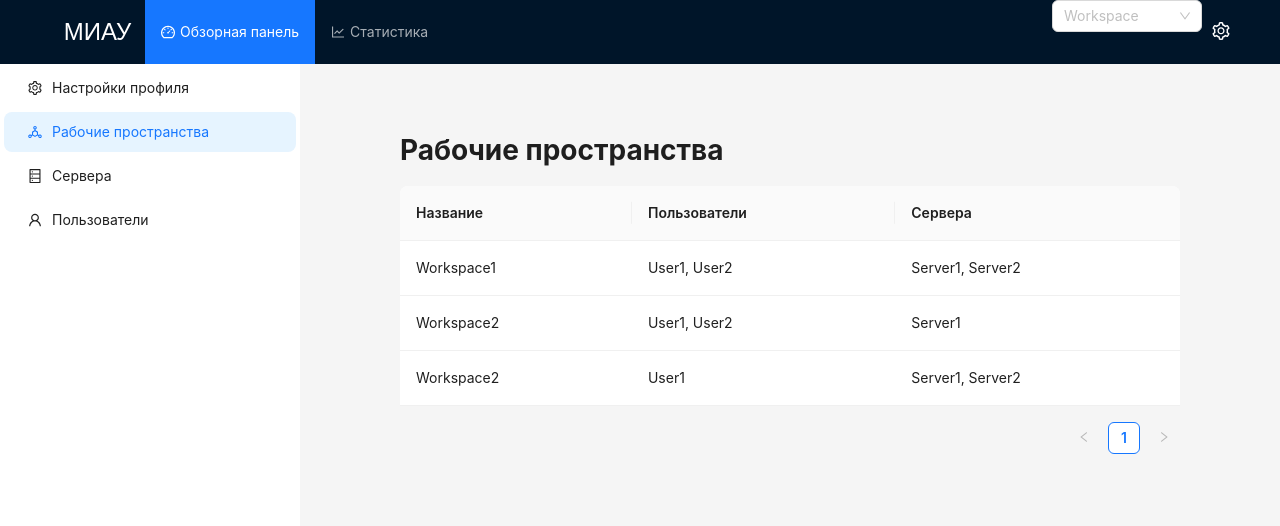
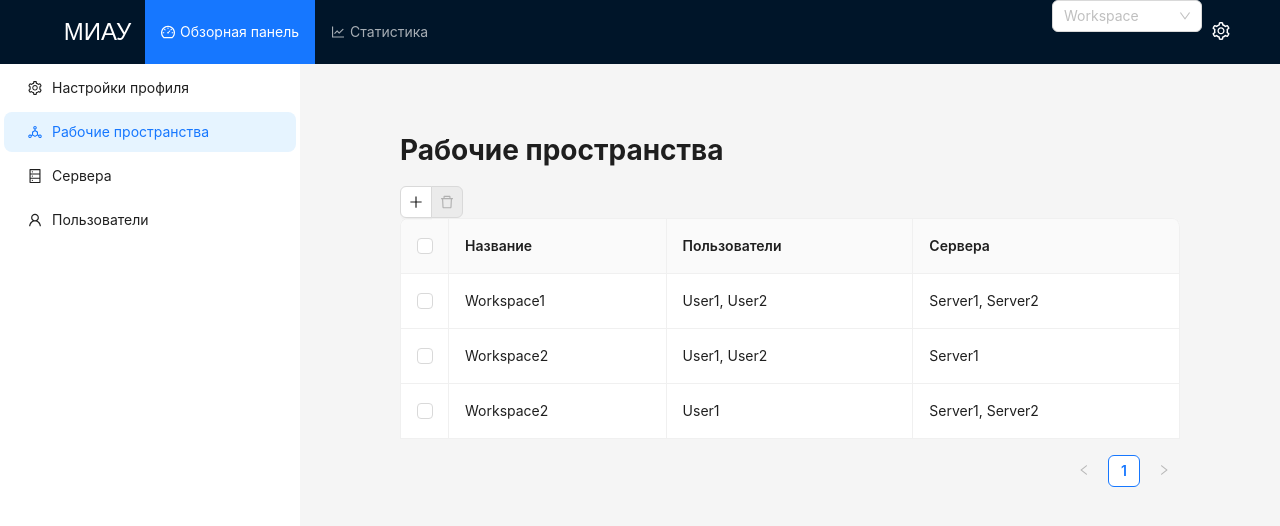
Before and after one commit to slavoyar/database-monitoring, a React app in the folder src/Webapp/: page /admin/workspaces in a window 1280 px wide. Shown: the top 526 px of the page. Built offline with nearby package versions, Linux system fonts and the light colour scheme.

Commit message:
add button to add and delete entries

```diff
--- a/src/Webapp/src/components/admin/workspace/WorkspaceTable.tsx
+++ b/src/Webapp/src/components/admin/workspace/WorkspaceTable.tsx
@@ -1,5 +1,6 @@
-import React, { FC } from 'react'
-import { Table } from 'antd'
+import React, { FC, useState } from 'react'
+import { DeleteOutlined, PlusOutlined } from '@ant-design/icons'
+import { Button, Table } from 'antd'
 
 enum WorkspaceTableColumn {
   NAME = 'name',
@@ -7,7 +8,14 @@ enum WorkspaceTableColumn {
   SERVERS = 'servers',
 }
 
-const MOCK_DATA = [
+interface WorkspaceTableData {
+  key: string
+  [WorkspaceTableColumn.NAME]: string
+  [WorkspaceTableColumn.USERS]: string
+  [WorkspaceTableColumn.SERVERS]: string
+}
+
+const MOCK_DATA: WorkspaceTableData[] = [
   {
     key: '1',
     [WorkspaceTableColumn.NAME]: 'Workspace1',
@@ -46,6 +54,58 @@ const columns = [
   },
 ]
 
-const WorkspaceTable: FC = () => <Table dataSource={MOCK_DATA} columns={columns} />
+const WorkspaceTable: FC = () => {
+  const [data, setData] = useState<WorkspaceTableData[]>(MOCK_DATA)
+  const [deleteDisabled, setDeleteDisabled] = useState(true)
+  const [selectedRows, setSelectedRows] = useState<React.Key[]>([])
+
+  const onAddClick = () => {
+    setData((prevData) => {
+      const newKey = String(Number(prevData[prevData.length - 1].key) + 1)
+      return [
+        ...prevData,
+        {
+          key: newKey,
+          [WorkspaceTableColumn.NAME]: 'Workspace2',
+          [WorkspaceTableColumn.USERS]: 'User1',
+          [WorkspaceTableColumn.SERVERS]: 'Server1, Server2',
+        },
+      ]
+    })
+  }
+
+  const onDeleteClick = () => {
+    const newData = data.filter((item) => !selectedRows.includes(item.key))
+    setSelectedRows([])
+    setData(newData)
+    setDeleteDisabled(true)
+  }
+
+  const onSelectChange = (newSelectedRowKeys: React.Key[]) => {
+    setDeleteDisabled(!newSelectedRowKeys.length)
+    setSelectedRows(newSelectedRowKeys)
+  }
+
+  const rowSelection = {
+    selectedRows,
+    onChange: onSelectChange,
+  }
+
+  return (
+    <>
+      <Button.Group>
+        <Button icon={<PlusOutlined />} onClick={onAddClick} />
+        <Button
+          icon={<DeleteOutlined />}
+          disabled={deleteDisabled}
+          type='primary'
+          danger
+          onClick={onDeleteClick}
+        />
+      </Button.Group>
+      <Table bordered dataSource={data} columns={columns} rowSelection={rowSelection} />
+    </>
+  )
+}
 
 export default WorkspaceTable
--- a/src/Webapp/src/components/admin/workspace/WorkspaceView.tsx
+++ b/src/Webapp/src/components/admin/workspace/WorkspaceView.tsx
@@ -2,13 +2,11 @@ import { FC } from 'react'
 
 import WorkspaceTable from './WorkspaceTable'
 
-const WorkspaceView: FC = () => {
-  return (
-    <>
-      <h1>Рабочие пространства</h1>
-      <WorkspaceTable />
-    </>
-  )
-}
+const WorkspaceView: FC = () => (
+  <>
+    <h1>Рабочие пространства</h1>
+    <WorkspaceTable />
+  </>
+)
 
 export default WorkspaceView
```
